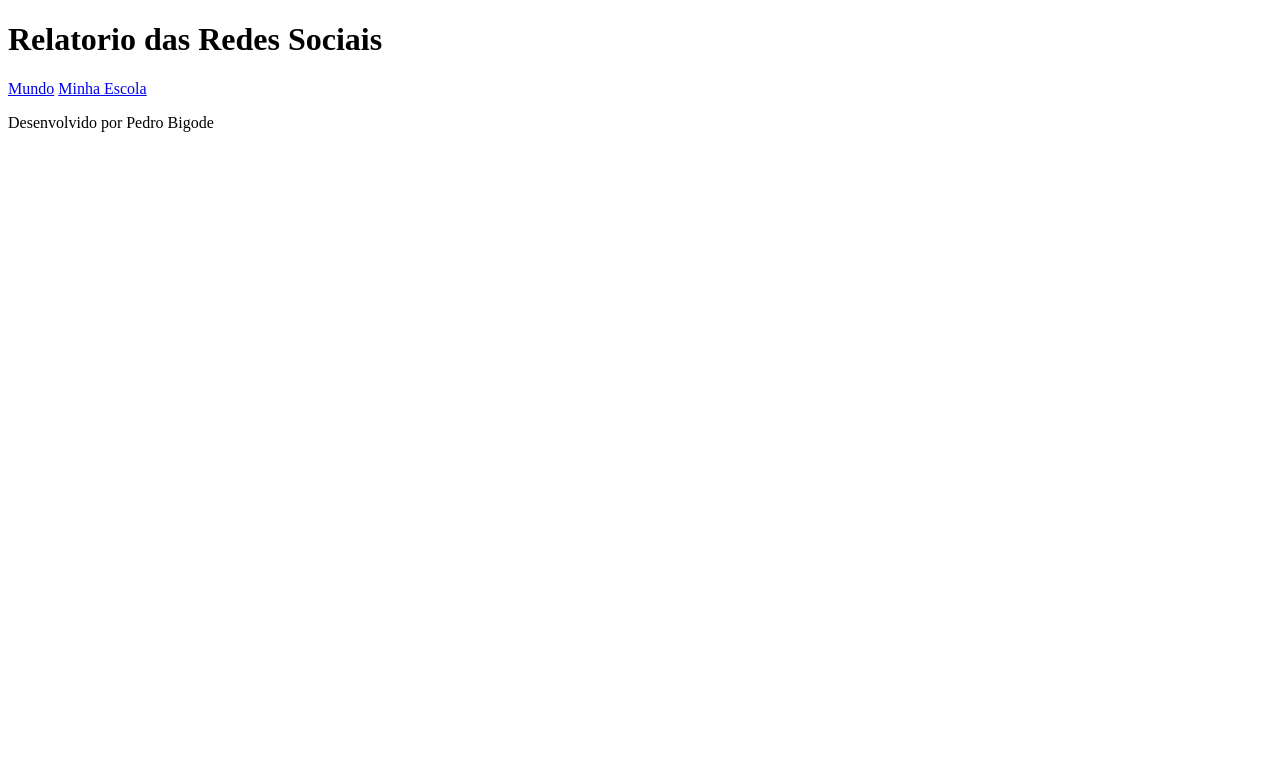
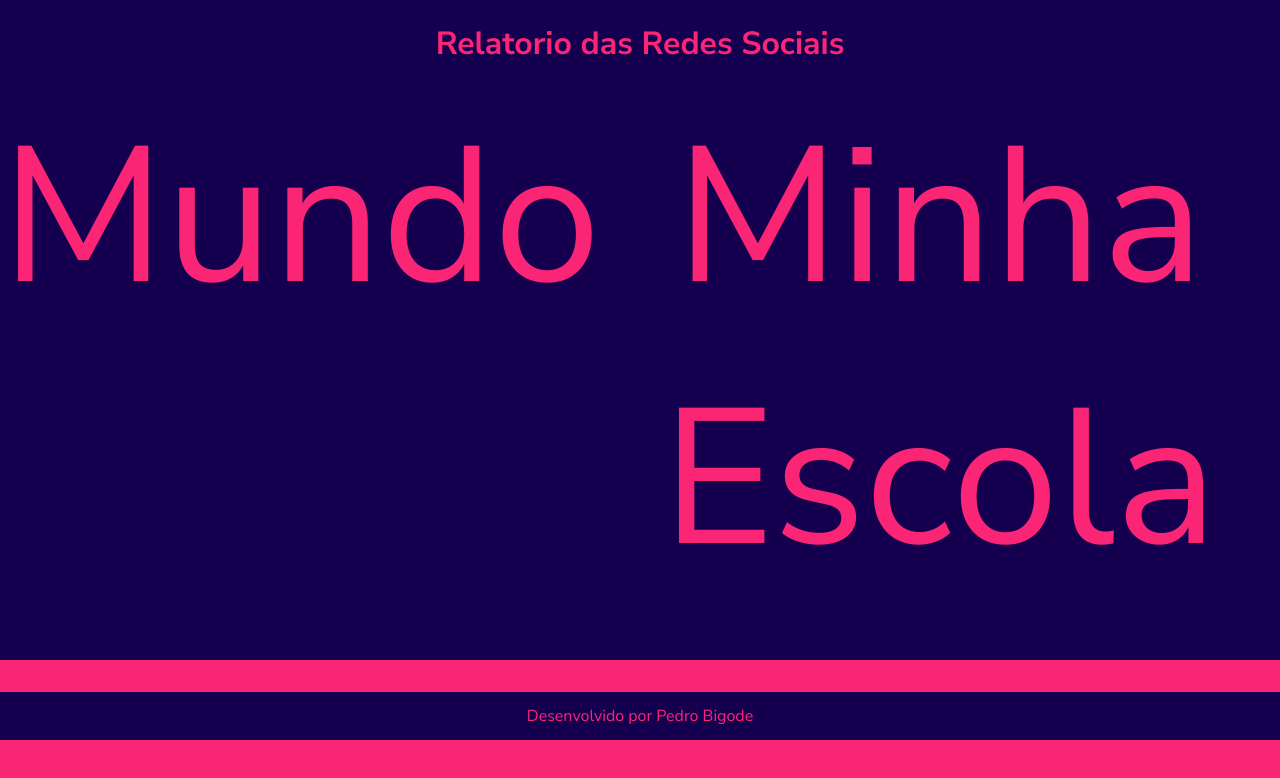
Before and after one commit to pekzin/dacor, a plain HTML site: page redes sociais/index.html in a window 1280 px wide. Drawn offline with Linux system fonts and the light colour scheme.

Commit message:
Add files via upload

```diff
--- /dev/null
+++ b/redes sociais/graficos/informacoesGlobais.js
@@ -0,0 +1 @@
+const url = "https://raw.githubusercontent.com/guilhermeonrails/api/main/dados-globais.json"
--- a/redes sociais/index.html
+++ b/redes sociais/index.html
@@ -5,6 +5,7 @@
     <meta http-equiv="X-UA-Compatible" content="IE=edge">
     <meta name="viewport" content="width=device-width, initial-scale=1.0">
     <title>Redes Sociais </title>
+    <link rel="stylesheet" href="style.css">
 </head>
 <body>
     <header>
@@ -20,5 +21,6 @@
     <footer>
         <p>Desenvolvido por Pedro Bigode</p>
     </footer>
+    <script>type=</script>
 </body>
 </html>
--- a/redes sociais/style.css
+++ b/redes sociais/style.css
@@ -5,9 +5,50 @@
     --bg-color: #FB2576;
     --primary-color: #150050;
     --secundary-color: #3F0071;
+    --font:"Nunito Sans", sans-serif;
 
 }
  body {
     background-color: var(--bg-color);
+    color: var(--primary-color);
+    font-family: var(--font);
+    height: 100vh;
+    margin: 0;
 
  }
+ header {
+    background-color: var(--primary-color);
+    text-align: center;
+    padding: 1px;
+ }
+ h1{
+    font-size: 2rem;
+    color: var(--bg-color);
+    font-weight: 700;
+ }
+ nav{
+   display: flex;
+   justify-content: center;
+   font-weight: 400;
+ }
+ nav a {
+    text-decoration: none;
+    color: var(--bg-color);
+    margin: 0rem 2rem 3rem 0rem;
+    font-size: 12rem;
+ }
+ nav a:hover {
+    text-decoration: underline;
+    transform: scale(0.90);
+    transition: transform 0.1s;
+ }
+ footer{
+    display: flex;
+    align-items: center;
+    justify-content: center;
+    background-color: var(--primary-color);
+    color: var(--bg-color);
+    width: 100%;
+    height: 3rem;
+    margin-top: 2rem;
+ }
```
